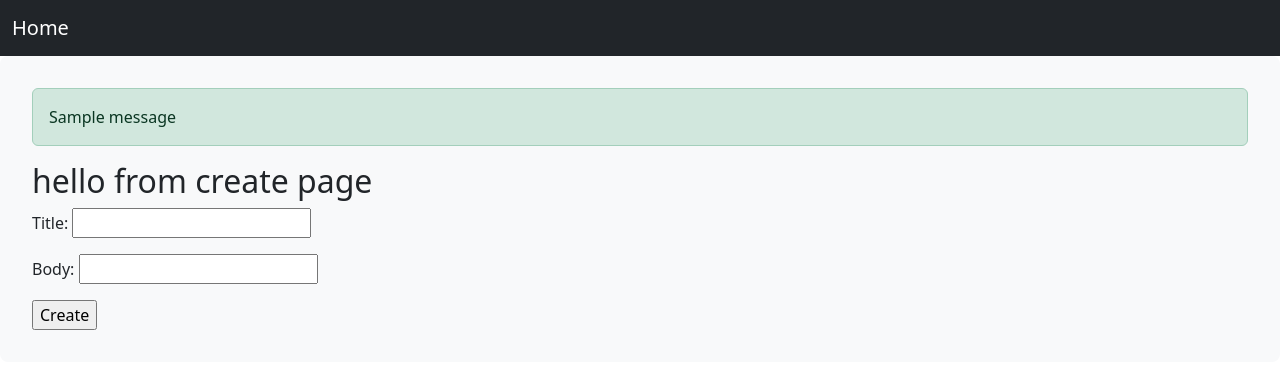
After one commit to masoudmoraa/todo-webapp, a Django app: page /create/ in a window 1280 px wide. The commit adds this page. Shown: the top 369 px of the page. Run offline with Django 5.2, Linux system fonts and the light colour scheme; one stand-in notice (Sample message) is shown.

Commit message:
added Create Todo page

```diff
--- /dev/null
+++ b/home/forms.py
@@ -0,0 +1,6 @@
+from django import forms
+
+
+class CreateRecordForm(forms.Form):
+    title = forms.CharField(max_length=100)
+    body  = forms.CharField()
--- a/home/models.py
+++ b/home/models.py
@@ -3,4 +3,4 @@ from django.db import models
 class Todo(models.Model) :
     title = models.CharField(max_length=100)
     body = models.TextField()
-    created = models.DateTimeField()
+    created = models.DateTimeField(auto_now_add=True)
--- a/home/urls.py
+++ b/home/urls.py
@@ -6,5 +6,6 @@ urlpatterns = [
     path('', views.home_page, name="homepage"),
     path('hello/', views.say_hello, name="hellopage"),
     path('detail/<int:record_id>', views.detail, name="detailpage"),
-    path('delete/<int:record_id>', views.delete, name="deletetodo")
+    path('delete/<int:record_id>', views.delete, name="deletetodo"),
+    path('create/', views.create, name="createtodo")
 ]
--- a/home/views.py
+++ b/home/views.py
@@ -1,5 +1,8 @@
 from django.shortcuts import render, redirect
 from .models import Todo
+from .forms import CreateRecordForm
+from django.contrib import messages
+
 
 def home_page(request) :
     all_records = Todo.objects.all()
@@ -16,4 +19,22 @@ def detail(request, record_id) :
 
 def delete(request, record_id) :
     Todo.objects.get(id=record_id).delete()
+    messages.success(request, 'Record deleted successfully.', extra_tags="success")
     return redirect("homepage")
+
+
+def create(request) :
+    if request.method == "POST":
+        form = CreateRecordForm(request.POST)
+        if form.is_valid():
+            cd = form.cleaned_data
+            Todo.objects.create(
+                title=cd["title"],
+                body=cd["body"]
+                )
+            messages.success(request, "Todo added successfully", extra_tags="success")
+            return redirect ("homepage")
+
+    else :
+        form = CreateRecordForm()
+    return render(request, "create.html", {"form":form})
--- /dev/null
+++ b/templates/create.html
@@ -0,0 +1,13 @@
+{% extends "index.html" %}
+
+{% block title %} New record {% endblock title %}
+
+{% block content %}
+    <h2> hello from create page </h2>
+
+    <form action="" method="post" novalidate>
+        {% csrf_token %}
+        {{form.as_p}}
+        <input type="submit" value="Create">
+    </form>
+{% endblock content %}
--- a/templates/home.html
+++ b/templates/home.html
@@ -5,7 +5,10 @@
 
 {% block content %}
 
-    <div class="card">
+    <a class="btn btn-primary" href={% url "createtodo" %}> Create <a>
+    <br>
+
+    <div class="card mt-3">
     {% for r in records %}
         <a class="card-body" href={% url "detailpage" r.id %}> {{r.title}} </a>
         <br>
--- a/templates/index.html
+++ b/templates/index.html
@@ -20,7 +20,8 @@
 
     {% include "navbar.html" %}
     <div class="jumbotron">
-        {% block content %} defauld body content {% endblock content %}
+        {% include "message.html" %}
+        {% block content %} default body content {% endblock content %}
     </div>
 
 </body>
--- /dev/null
+++ b/templates/message.html
@@ -0,0 +1,6 @@
+{% if messages %}
+    {% for msg in messages %}
+        <p class="alert alert-{{msg.tags}}"> {{msg}} </P>
+    {% endfor %}
+
+{% endif %}
```
Also changed, not shown: db.sqlite3.
